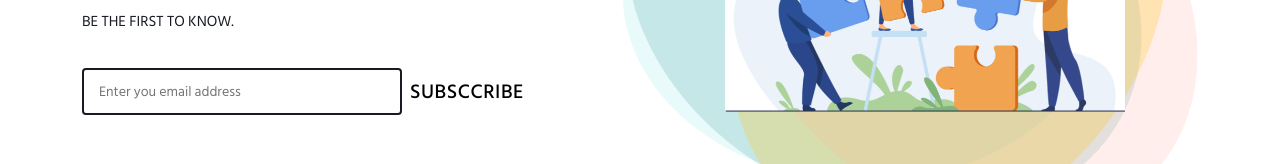
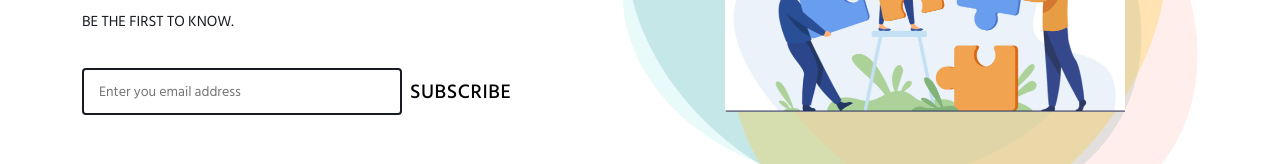
Before and after one commit to PiCode-internal/picode-comingsoon-frontend, a React (Create React App) app: page / in a window 1280 px wide. Shown: the part 398-562 px from the top of the page. Built offline with nearby package versions, Linux system fonts and the light colour scheme.

Commit message:
FIX: spelling mistake of subscribe

```diff
--- a/src/jsx/pages/comingsoon_page.js
+++ b/src/jsx/pages/comingsoon_page.js
@@ -129,7 +129,7 @@ function ComingsoonPage() {
                                           </a>
                                         </p>
                                       </div>
-                                      : <LoadingButton loading={loading} type="submit" onclick={handleSubmit} className='btn email_btn' disabled={loading}>{"Subsccribe"}</LoadingButton>
+                                      : <LoadingButton loading={loading} type="submit" onclick={handleSubmit} className='btn email_btn' disabled={loading}>{"Subscribe"}</LoadingButton>
                                   }
                                 </div>
                                 {alreadySubmit ? <div className='subscriber_msg'> <p className='text-success thanks_text'>Thanks for the interest, you are already in our subscriber list. We will keep you posted first on our updates</p> </div> : ""}
```
